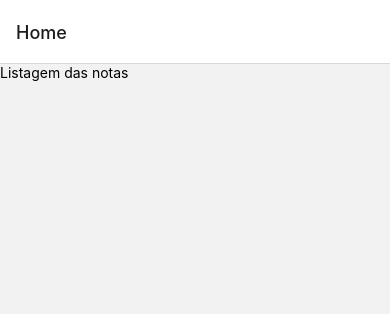
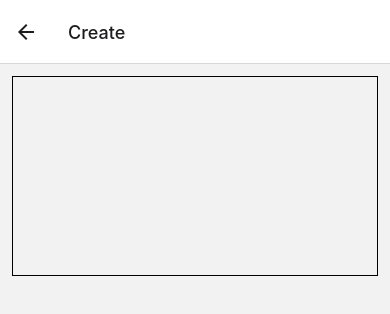
Before and after one commit to EsGui/react_native_app_de_anotacoes, a React Native app: screen /Create in a window 390 px wide. Shown: the top 314 px of the page. Built offline with nearby package versions, Linux system fonts and the light colour scheme.

Commit message:
componente de criacao de notas em construcao

```diff
--- a/App.js
+++ b/App.js
@@ -1,15 +1,20 @@
 import { NavigationContainer } from "@react-navigation/native";
 import { createNativeStackNavigator } from "@react-navigation/native-stack";
 import ListNotes from "./components/home_components/ListNotes";
+import Logic from "./contextApi/Logic";
+import CreateNotes from "./components/create_components/CreateNote";
 
 const Stack = createNativeStackNavigator()
 
 export default function App() {
   return (
-    <NavigationContainer>
-      <Stack.Navigator>
-        <Stack.Screen name="Home" component={ListNotes} />
-      </Stack.Navigator>
-    </NavigationContainer>
+    <Logic>
+      <NavigationContainer>
+        <Stack.Navigator>
+          <Stack.Screen name="Home" component={ListNotes} />
+          <Stack.Screen name="Create" component={CreateNotes} />
+        </Stack.Navigator>
+      </NavigationContainer>
+    </Logic>
   );
 }
--- /dev/null
+++ b/components/create_components/CreateNote.js
@@ -0,0 +1,21 @@
+import { View, TextInput, StyleSheet } from "react-native";
+
+export default function CreateNotes() {
+    return (
+        <View>
+            <TextInput
+                style={styles.styleTextInput}
+            />
+        </View>
+    )
+}
+
+const styles = StyleSheet.create({
+    styleTextInput: {
+        display: 'flex',
+        height: 200,
+        margin: 12,
+        borderWidth: 1,
+        padding: 10,
+    }
+})
--- a/components/home_components/ListNotes.js
+++ b/components/home_components/ListNotes.js
@@ -1,9 +1,14 @@
-import { View, Text } from "react-native"
+import { View, Button, ScrollView } from "react-native";
 
-export default function ListNotes() {
+export default function ListNotes({ navigation }) {
     return (
         <View>
-            <Text>Listagem das notas</Text>
+            <View>
+                <Button onPress={() => navigation.navigate('Create')} title="CRIAR NOTA"></Button>
+            </View>
+            <ScrollView>
+
+            </ScrollView>
         </View>
     )
 }
```
